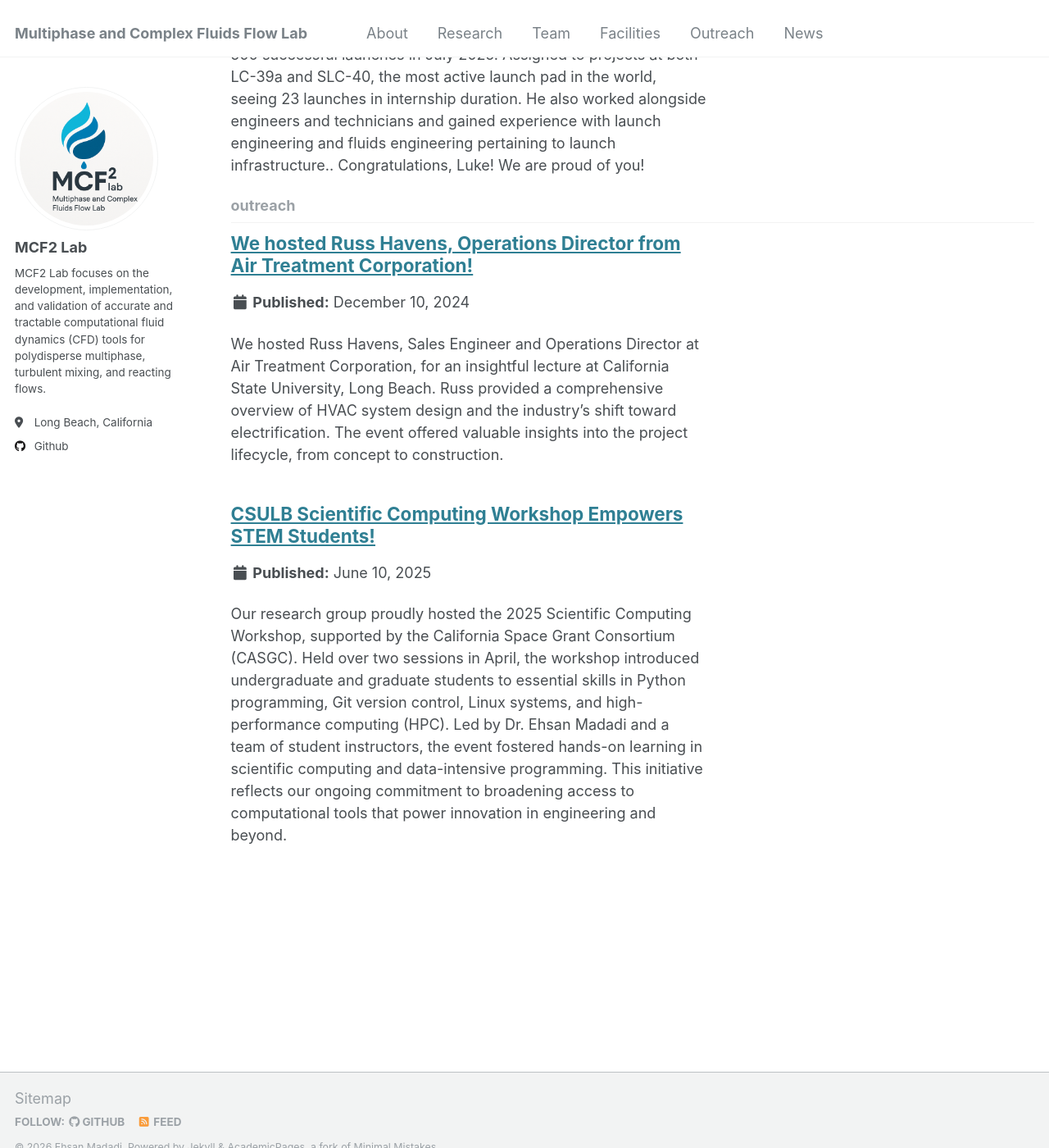
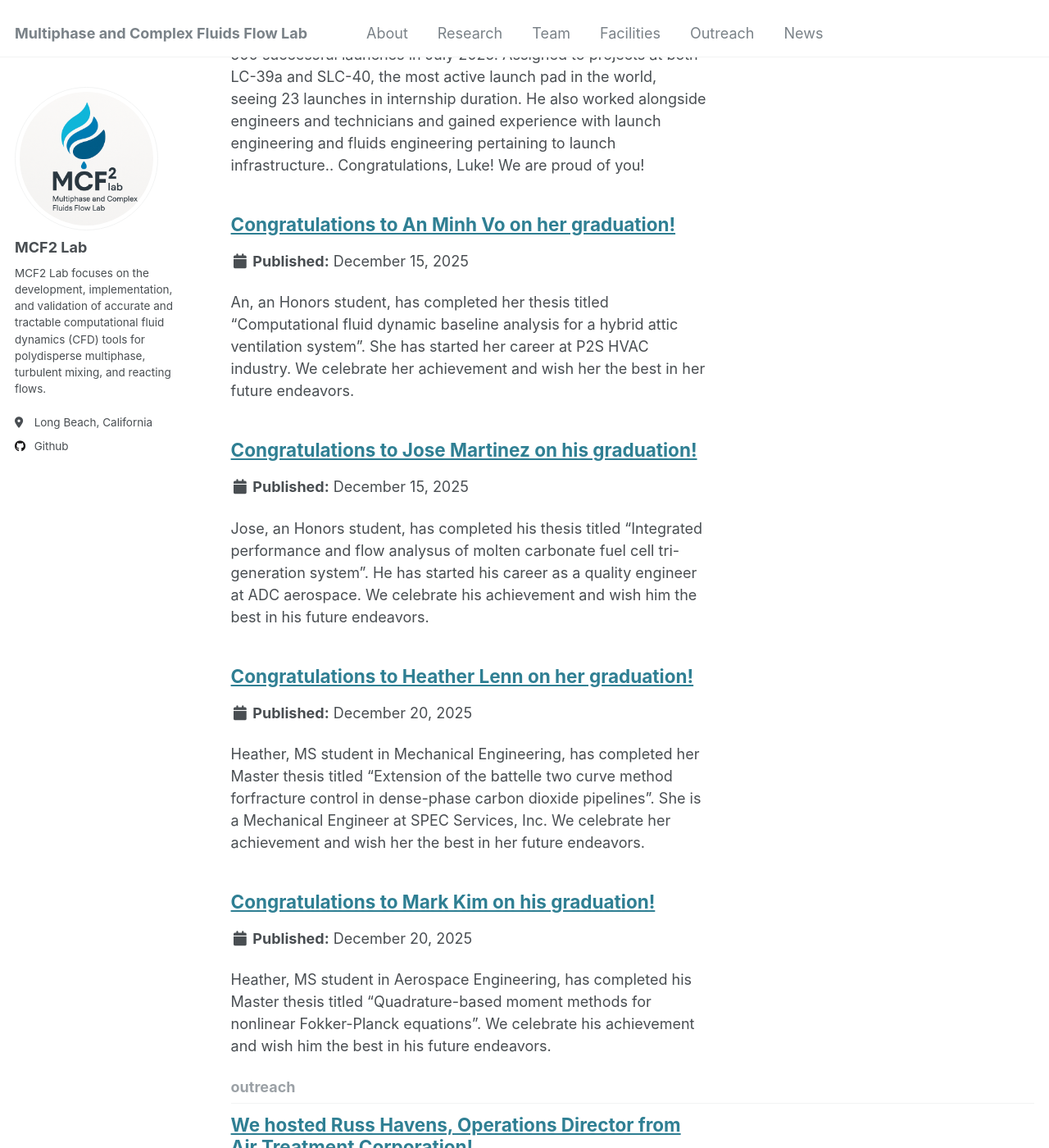
Before and after one commit to MCF2-Lab/MCF2-Lab.github.io, a Jekyll site: the page built from _pages/collection-archive.html, in a window 1280 px wide and 1400 px high, scrolled down 2520 px. Shown: the whole window at 82% size. Built offline with Jekyll 4.4.1, drawn with Linux system fonts in a browser that asks for light colours; some of the changed text lies outside the part shown.

Commit message:
Added news from last semester.

```diff
--- /dev/null
+++ b/_news/20251215-news-9.md
@@ -0,0 +1,11 @@
+---
+title: "Congratulations to Jose Martinez on his graduation!"
+collection: news
+type: ""
+permalink: /news/news-2025-12-15
+venue: "Graduation"
+date: 2025-12-15
+location: "Long Beach, California"
+---
+
+Jose, an Honors student, has completed his thesis titled "Integrated performance and flow analysus of molten carbonate fuel cell tri-generation system". He has started his career as a quality engineer at ADC aerospace. We celebrate his achievement and wish him the best in his future endeavors.
--- /dev/null
+++ b/_news/20251220-news-11.md
@@ -0,0 +1,11 @@
+---
+title: "Congratulations to Mark Kim on his graduation!"
+collection: news
+type: ""
+permalink: /news/news-2025-12-20
+venue: "Graduation"
+date: 2025-12-20
+location: "Long Beach, California"
+---
+
+Heather, MS student in Aerospace Engineering, has completed his  Master thesis titled "Quadrature-based moment methods for nonlinear Fokker-Planck equations". We celebrate his achievement and wish him the best in his future endeavors.
--- a/_outreach/20250610-outreach-2.md
+++ b/_outreach/20250610-outreach-2.md
@@ -8,7 +8,7 @@ date: 2025-06-10
 location: "Long Beach, California"
 ---
 
-Our research group proudly hosted the 2025 Scientific Computing Workshop, supported by the California Space Grant Consortium (CASGC). Held over two sessions in April, the workshop introduced undergraduate and graduate students to essential skills in Python programming, Git version control, Linux systems, and high-performance computing (HPC). Led by Dr. Ehsan Madadi and a team of student instructors, the event fostered hands-on learning in scientific computing and data-intensive programming. This initiative reflects our ongoing commitment to broadening access to computational tools that power innovation in engineering and beyond.
+Our research group proudly hosted the 2025 Scientific Computing Workshop, supported by the California SpacGrant Consortium (CASGC). Held over two sessions in April, the workshop introduced undergraduate and graduate students to essential skills in Python programming, Git version control, Linux systems, and high-performance computing (HPC). Led by Dr. Ehsan Madadi and a team of student instructors, the event fostered hands-on learning in scientific computing and data-intensive programming. This initiative reflects our ongoing commitment to broadening access to computational tools that power innovation in engineering and beyond.
 
 ![Scientific computing workshop](/images/casgc-2024.jpg)
 
--- /dev/null
+++ b/_outreach/20251015-outreach-3.md
@@ -0,0 +1,13 @@
+---
+title: "We hosted Dr. Hesam Moghaddam, Academic Development Manager from Ansys!"
+collection: outreach
+type: ""
+permalink: /outreach/outreach-2025-10-10
+venue: "Seminar"
+date: 2025-10-10
+location: "Long Beach, California"
+---
+
+We hosted Dr. Hesam Moghaddam, Academic Development Manager at Ansys, for an insightful lecture at California State University, Long Beach. Hesam's workshop entitled "Empowering the next generation with simulation in Ansys" provided a comprehensive overview of Ansys tools and available resources for students.
+
+![Hesam Moghaddam Seminar](/images/hesam-moghaddam.png)
```
Also changed, not shown: _news/20251215-news-8.md (added, +11 -0 lines), _news/20251220-news-10.md (added, +11 -0 lines).
